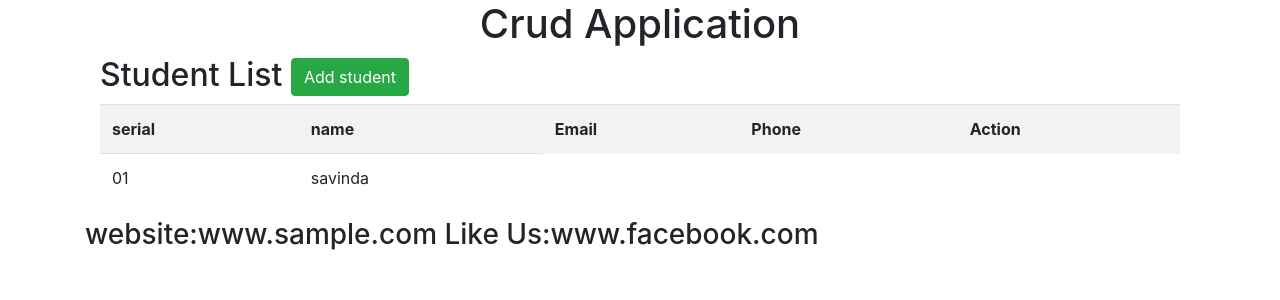
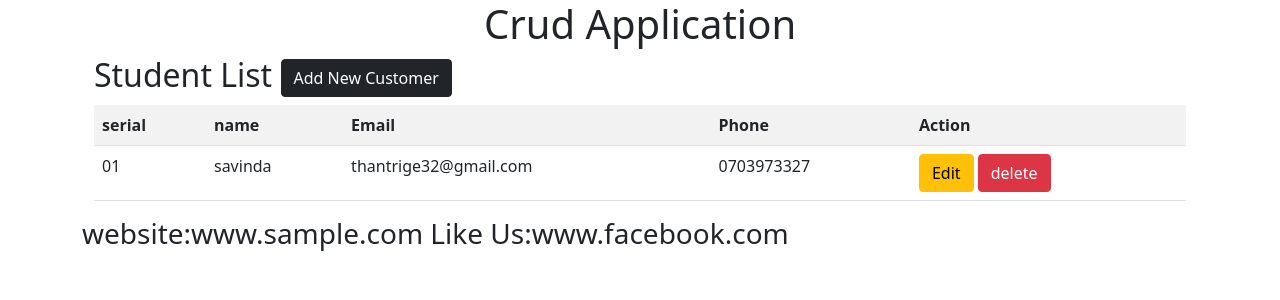
Before and after one commit to savindaJ/Python-Crud-Webapp, a Flask app: page / in a window 1280 px wide. Shown: the top 300 px of the page. Run offline with Flask 3, Linux system fonts and the light colour scheme; some libraries are stand-ins or nearby versions.

Commit message:
add pop up

```diff
--- a/FlaskCrudApplication/templates/index.html
+++ b/FlaskCrudApplication/templates/index.html
@@ -3,9 +3,16 @@
 <head>
     <meta charset="UTF-8">
     <title>Sample Crud Application</title>
-    <link href="{{url_for('static',filename='css/bootstrap.min.css')}}" rel="stylesheet">
+    <link href="https://cdn.jsdelivr.net/npm/bootstrap@5.0.2/dist/css/bootstrap.min.css" rel="stylesheet"
+          integrity="sha384-EVSTQN3/azprG1Anm3QDgpJLIm9Nao0Yz1ztcQTwFspd3yD65VohhpuuCOmLASjC" crossorigin="anonymous">
+    <script src="https://cdn.jsdelivr.net/npm/bootstrap@5.0.2/dist/js/bootstrap.bundle.min.js"
+            integrity="sha384-MrcW6ZMFYlzcLA8Nl+NtUVF0sA7MsXsP1UyJoMp4YLEuNSfAP+JcXn/tWtIaxVXM"
+            crossorigin="anonymous"></script>
 </head>
 <body>
+
+{% block body %}
+
 <div class="container">
     <div class="well text-center">
         <h1>Crud Application</h1>
@@ -14,7 +21,12 @@
     <div class="container well">
         <div class="row">
             <div class="col md-12">
-                <h2>Student List <button type="button" class="btn btn-success pull-right" data-toggle = "model" data-target="#mymodal">Add student</button></h2>
+                <h2>Student List
+                    <button type="button" class="btn btn-dark me-2" data-bs-toggle="modal"
+                            data-bs-target="#staticBackdrop">
+                        Add New Customer
+                    </button>
+                </h2>
                 <table class="table table-striped">
                     <tr>
                         <th>serial</th>
@@ -26,8 +38,54 @@
                     <tr>
                         <td>01</td>
                         <td>savinda</td>
+                        <td>thantrige32@gmail.com</td>
+                        <td>0703973327</td>
+                        <td>
+                            <a href="" class="btn btn-warning btn-xs" data-toggle="modal"
+                               data-target="#modaledit">Edit</a>
+                            <a href="" class="btn btn-danger btn-xs" onclick="return confirm('are you sure to delete')">delete</a>
+                        </td>
                     </tr>
                 </table>
+            </div>
+        </div>
+
+        <div class="modal fade" id="staticBackdrop" data-bs-backdrop="static" data-bs-keyboard="false" tabindex="-1"
+             aria-labelledby="staticBackdropLabel" aria-hidden="true">
+            <div class="modal-dialog">
+                <div class="modal-content">
+                    <div class="modal-header">
+                        <h5 class="modal-title" id="staticBackdropLabel">Add Customers</h5>
+                        <button type="button" class="btn-close" data-bs-dismiss="modal" aria-label="Close"></button>
+                    </div>
+
+                    <!-- Form -->
+                    <div class="d-flex justify-content-center">
+                        <form class="w-75">
+                            <div class="mb-3">
+                                <label for="cusId" class="form-label">Customer ID</label>
+                                <input type="text" class="form-control" id="cusId">
+                            </div>
+                            <div class="mb-3">
+                                <label for="cusName" class="form-label">Customer Name</label>
+                                <input type="text" class="form-control" id="cusName">
+                            </div>
+                            <div class="mb-3">
+                                <label for="cusAddress" class="form-label">Address</label>
+                                <input type="text" class="form-control" id="cusAddress">
+                            </div>
+                            <div class="mb-3">
+                                <label for="cusSalary" class="form-label">Salary</label>
+                                <input type="text" class="form-control" id="cusSalary">
+                            </div>
+                        </form>
+                    </div>
+
+                    <div class="modal-footer">
+                        <button type="button" class="btn btn-warning" data-bs-dismiss="modal">Close</button>
+                        <button type="button" class="btn btn-success" id="btnSave" data-bs-dismiss="modal">Save</button>
+                    </div>
+                </div>
             </div>
         </div>
     </div>
@@ -38,6 +96,12 @@
     </div>
 </div>
 
+{% endblock %}
+
+
 </body>
 
+<script type="text/javascript" src="{{url_for('static' , filename='js/jquery-3.2.1.min.js')}}"></script>
+<script type="text/javascript" src="{{url_for('static' , filename='js/bootstrap.min.js')}}"></script>
+
 </html>
```
